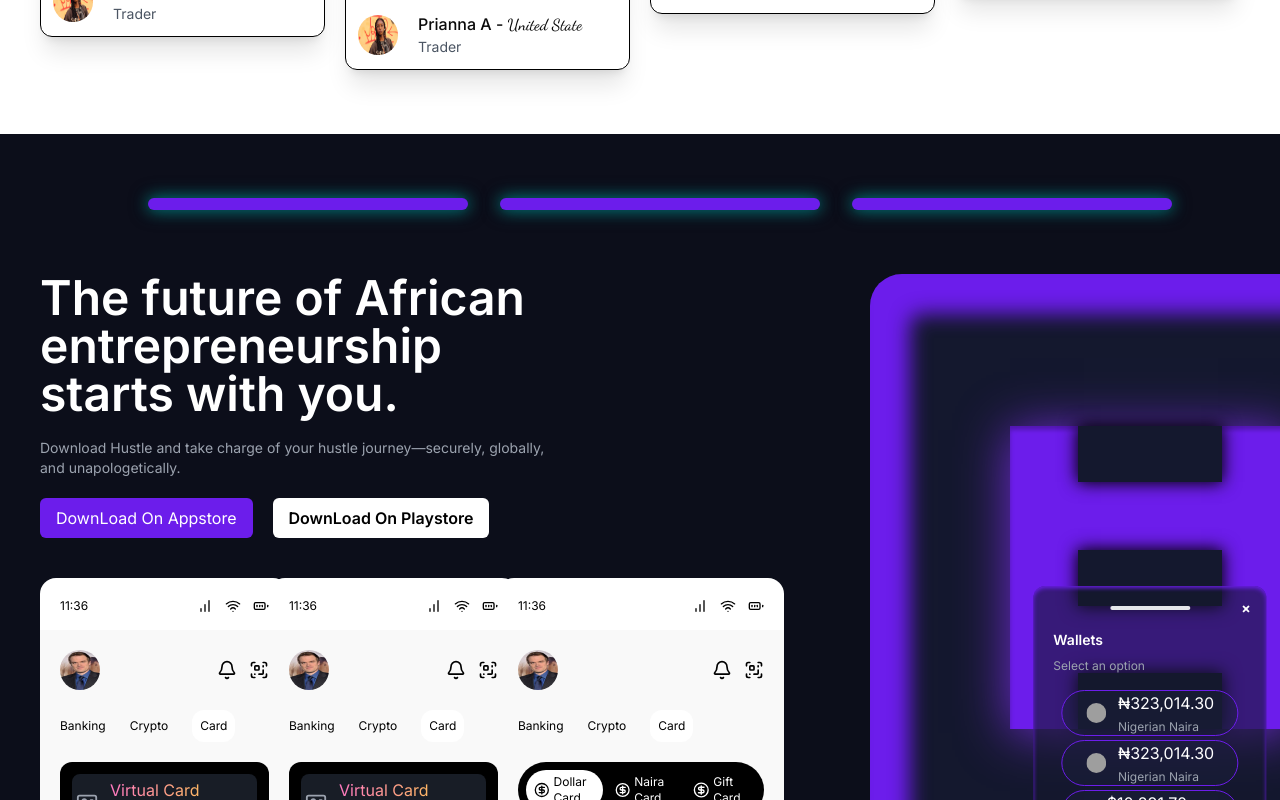
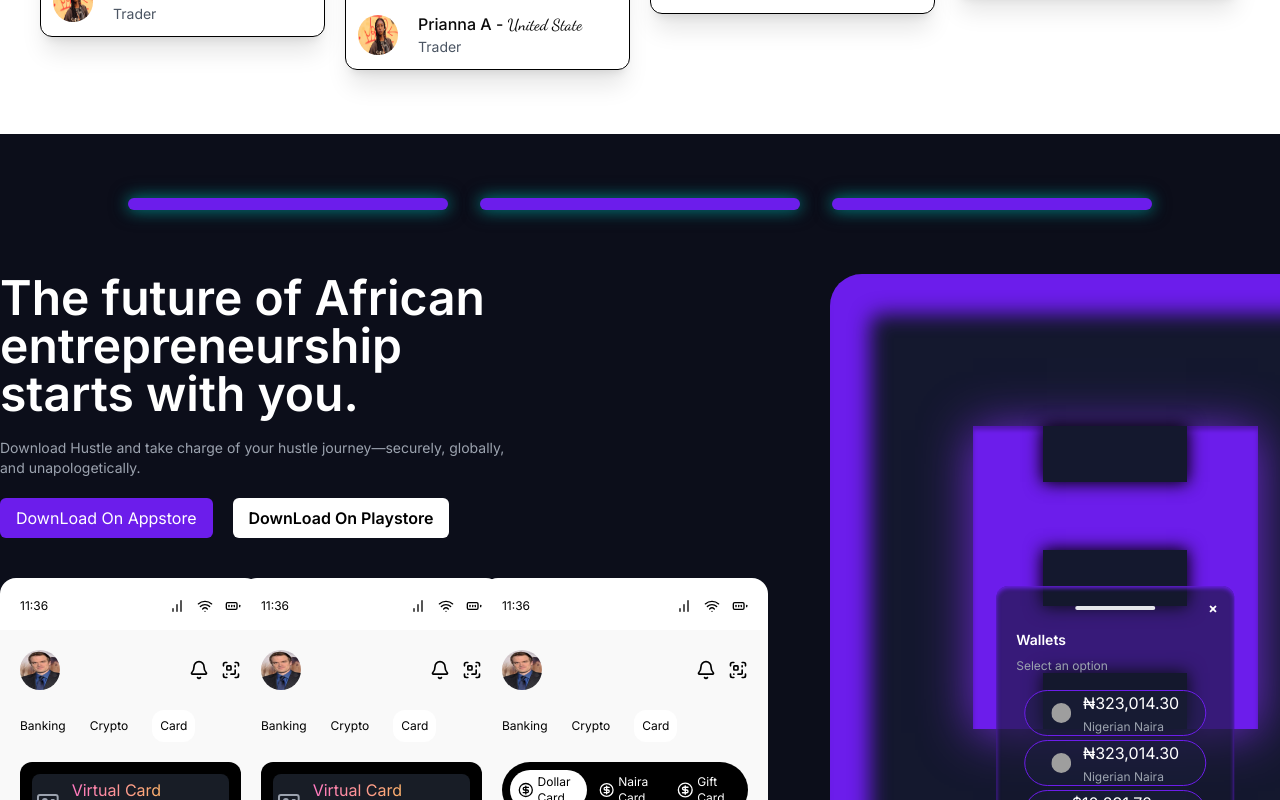
Before and after one commit to ADESPENZY/Hustle-Site, a React (Vite) app: page / in a window 1280 px wide. Shown: the part 5840-6640 px from the top of the page. Built offline with nearby package versions, Linux system fonts and the light colour scheme; grey boxes are pictures that could not be loaded.

Commit message:
added update

```diff
--- a/src/components/Enterpreneur/Enterpreneur.jsx
+++ b/src/components/Enterpreneur/Enterpreneur.jsx
@@ -4,7 +4,7 @@
 
 const Enterpreneur = () => {
   return (
-    <div className='max-w-7xl ml-auto pt-16 overflow-x-hidden pl-10 '>
+    <div className='max-w-7xl mx-auto pt-16 overflow-x-hidden '>
       <div className='max-w-5xl mx-auto grid grid-cols-3 gap-8 '>
         <div className='h-3 bg-primary rounded-full animate-glow'></div>
         <div className='h-3 bg-primary rounded-full animate-glow'></div>
@@ -250,7 +250,7 @@
             </div>
           </div>
         </div>
-        <div class="absolute bg-[#14182E] md:w-[560px] h-[607px] top-0 left-[830px] rounded-[32px] inner-shadow flex items-center justify-center" >
+        <div class="absolute bg-[#14182E] md:w-[570px] h-[607px] top-0 left-[830px] rounded-[32px] inner-shadow flex items-center justify-center" >
           <div className="h-[303px] w-1/2 bg-primary boxing-shadow relative mx-auto">
             {/* Top Center Glow */}
             <div className="bg-[#14182E] absolute left-1/2 top-0 -translate-x-1/2 w-36 h-14 animate-blackGlow shadow-primary shadow-inner z-10"></div>
```
